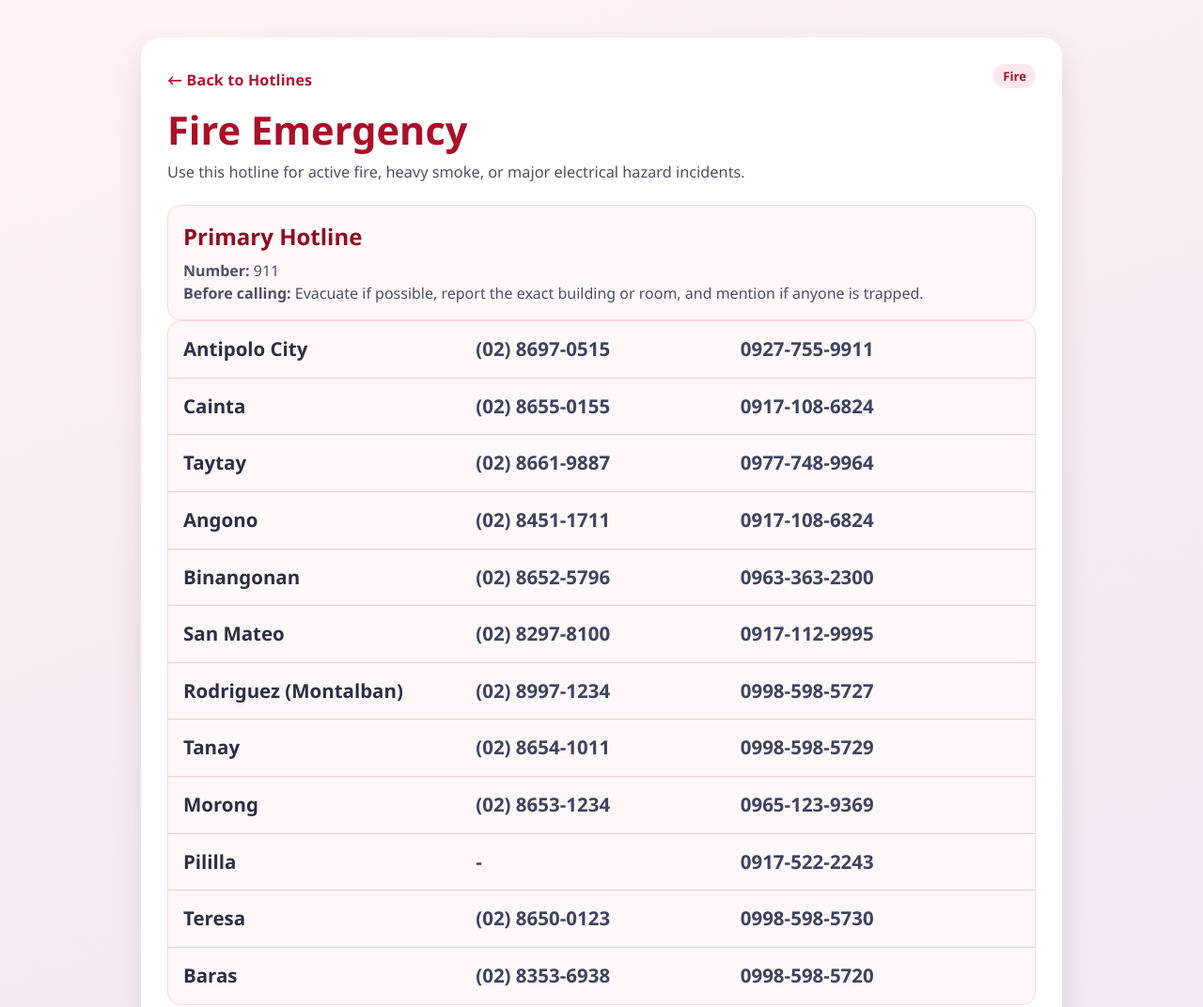
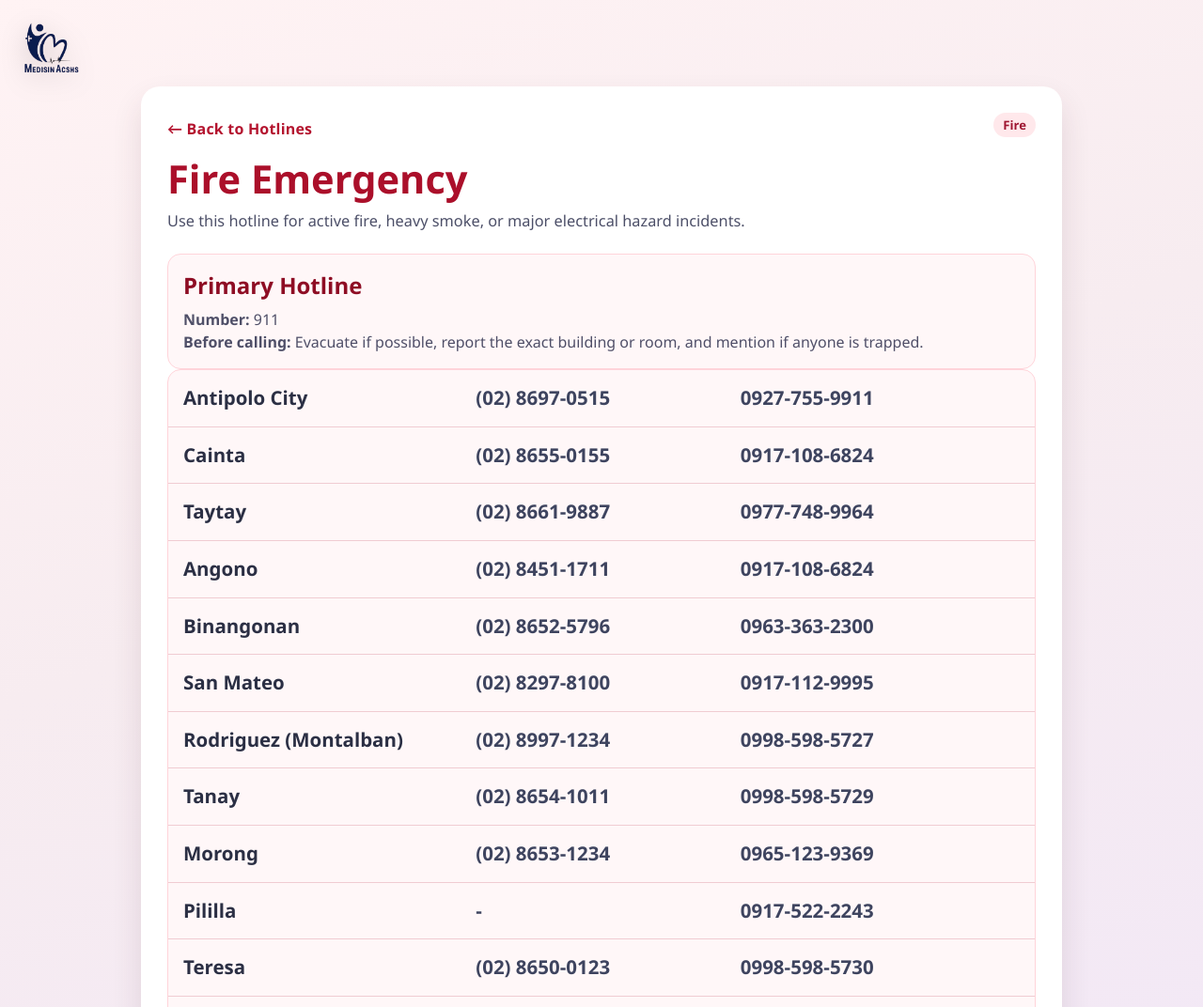
Before and after one commit to Darkmatter269-dev/MedisinACSHS, a website: page hotlines/fire.html in a window 1280 px wide. Shown: the top 1072 px of the page at 94% size. Drawn offline with Linux system fonts and the light colour scheme.

Commit message:
finalizing

```diff
--- a/css/ai-assistant.css
+++ b/css/ai-assistant.css
@@ -23,6 +23,27 @@ body {
         linear-gradient(170deg, #f4f8ff 0%, #edf6ff 55%, #f0f6fb 100%);
     padding: clamp(16px, 3vw, 34px);
     overflow: hidden;
+}
+
+.site-logo-link {
+    position: fixed;
+    top: 12px;
+    left: 12px;
+    z-index: 1400;
+    display: inline-flex;
+    border-radius: 50%;
+}
+
+.site-logo-link:focus-visible {
+    outline: 3px solid #00103a;
+    outline-offset: 3px;
+}
+
+.site-logo {
+    width: clamp(52px, 5.4vw, 72px);
+    height: auto;
+    display: block;
+    filter: drop-shadow(0 6px 14px rgba(0, 0, 0, 0.22));
 }
 
 .assistant-page {
--- a/css/feature-pages.css
+++ b/css/feature-pages.css
@@ -10,9 +10,30 @@ body {
     font-family: "Segoe UI", "Trebuchet MS", sans-serif;
 }
 
+.site-logo-link {
+    position: fixed;
+    top: 14px;
+    left: 14px;
+    z-index: 1200;
+    display: inline-flex;
+    border-radius: 50%;
+}
+
+.site-logo-link:focus-visible {
+    outline: 3px solid #00103a;
+    outline-offset: 3px;
+}
+
+.site-logo {
+    width: clamp(54px, 6vw, 76px);
+    height: auto;
+    display: block;
+    filter: drop-shadow(0 6px 14px rgba(0, 0, 0, 0.2));
+}
+
 .page-shell {
     width: min(980px, 94vw);
-    margin: 40px auto;
+    margin: 92px auto 40px;
     background: #ffffff;
     border-radius: 20px;
     box-shadow: 0 16px 32px rgba(72, 33, 52, 0.12);
@@ -318,7 +339,7 @@ button {
 
 @media (max-width: 680px) {
     .page-shell {
-        margin: 18px auto;
+        margin: 76px auto 18px;
         padding: 20px;
     }
 
--- a/css/home.css
+++ b/css/home.css
@@ -11,6 +11,27 @@ body {
     background: #f6eef0;
     color: #e40016;
     font-family: "Segoe UI", "Trebuchet MS", sans-serif;
+}
+
+.site-logo-link {
+    position: fixed;
+    top: 14px;
+    left: 14px;
+    z-index: 1200;
+    display: inline-flex;
+    border-radius: 50%;
+}
+
+.site-logo-link:focus-visible {
+    outline: 3px solid #00103a;
+    outline-offset: 3px;
+}
+
+.site-logo {
+    width: clamp(54px, 6vw, 78px);
+    height: auto;
+    display: block;
+    filter: drop-shadow(0 6px 14px rgba(0, 0, 0, 0.22));
 }
 
 .home-screen {
--- a/hotlines/fire.html
+++ b/hotlines/fire.html
@@ -7,6 +7,9 @@
 <link rel="stylesheet" href="../css/feature-pages.css">
 </head>
 <body>
+<a class="site-logo-link" href="../home.html" aria-label="Go to home page">
+    <img src="../logoACSHS.png" alt="ACSHS logo" class="site-logo">
+</a>
 <main class="page-shell">
     <div class="top-bar">
         <a class="back-link" href="../emergency-hotlines.html">&larr; Back to Hotlines</a>
```
Also changed, not shown: A.i asistant.html (+3 -0 lines), emergency-hotlines.html (+3 -0 lines), home.html (+4 -0 lines), hotlines/medical.html (+3 -0 lines), hotlines/police.html (+3 -0 lines), hotlines/private-hospital.html (+3 -0 lines), hotlines/public-hospital.html (+3 -0 lines), plan-schedule.html (+3 -0 lines).
